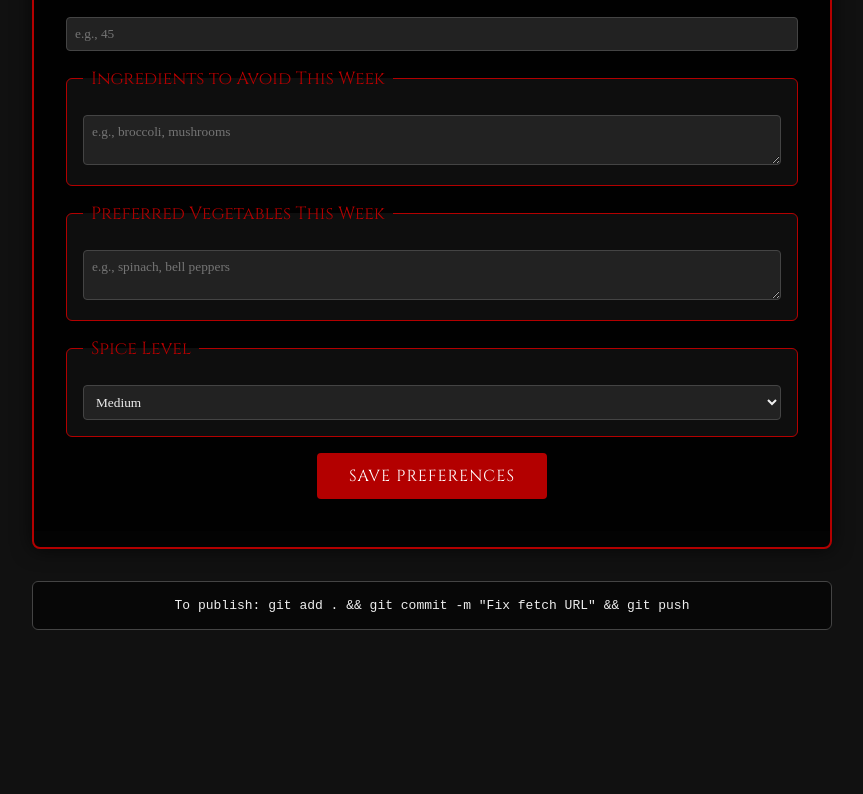
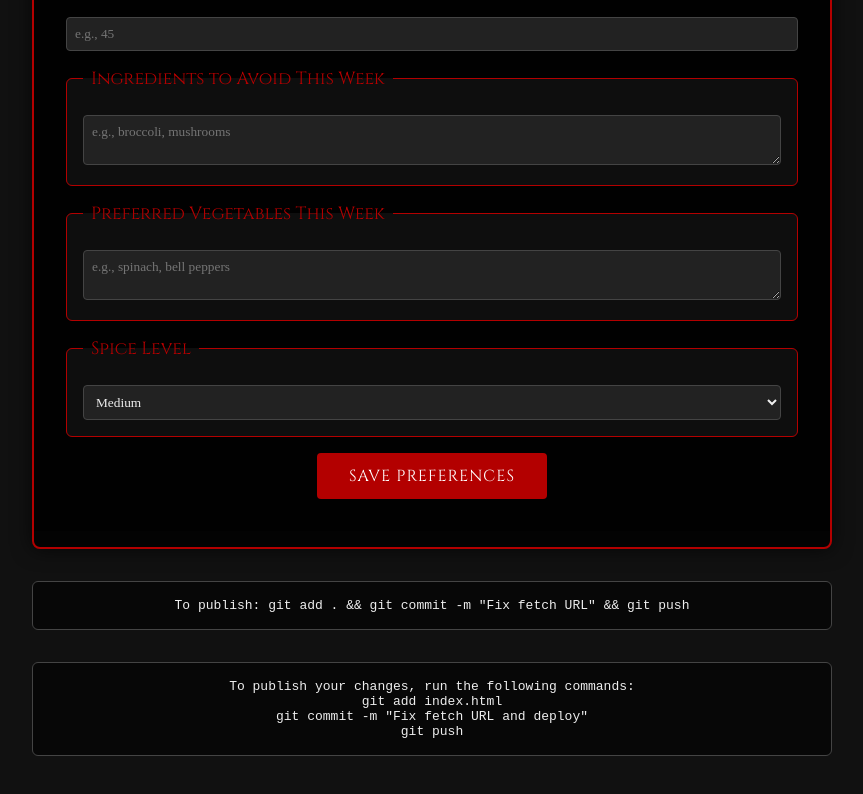
Before and after one commit to n8nhawk/n8nhawk.github.io, a plain HTML site: page index.html in a window 1280 px wide. Shown: the part 1444-2238 px from the top of the page, without its empty margins (208-1071 px from the left). Before the commit the page ends 2122 px from the top, so only its background shows below. Drawn offline with Linux system fonts and the light colour scheme; a web font is replaced by a local one.

Commit message:
index.html

```diff
--- a/index.html
+++ b/index.html
@@ -60,3 +60,11 @@
   <div class="deploy-note">To publish: <code>git add . && git commit -m "Fix fetch URL" && git push</code></div>
 </body>
 </html>
+<div class="deploy-note">
+  To publish your changes, run the following commands:<br>
+  <code>
+    git add index.html<br>
+    git commit -m "Fix fetch URL and deploy"<br>
+    git push
+  </code>
+</div>
```
